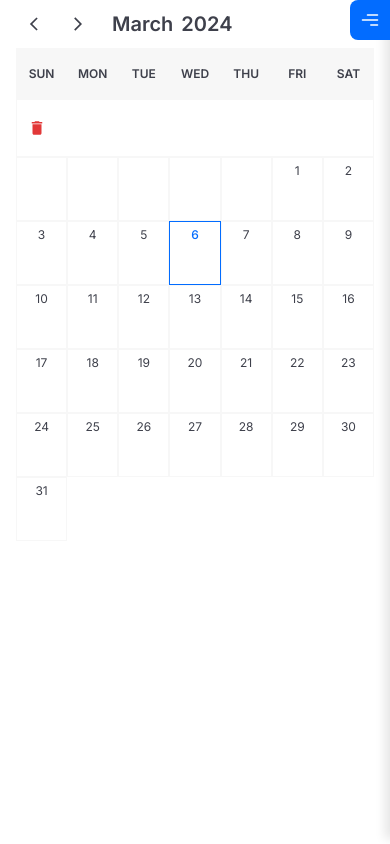
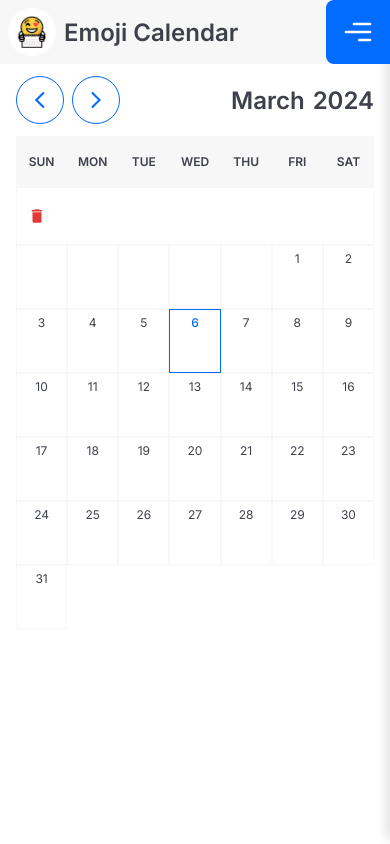
Before and after one commit to yashksaini/emoji-calendar, a React (Vite) app: page / in a window 390 px wide. Built offline with nearby package versions, Linux system fonts and the light colour scheme.

Commit message:
fix: :ambulance: Tooltip fix and responsive view fix

```diff
--- a/src/App.jsx
+++ b/src/App.jsx
@@ -21,6 +21,10 @@ function App() {
         setSavedemojis={setSavedemojis}
         savedemojis={savedemojis}
       />
+      <div className="top-bar">
+        <img src="./emoji-calendar.png" />
+        <p>Emoji Calendar</p>
+      </div>
       <ToastContainer
         position="top-center"
         autoClose={2000}
--- a/src/Calendar.jsx
+++ b/src/Calendar.jsx
@@ -109,10 +109,6 @@ const Calendar = ({ setSelDate, selDate, savedemojis }) => {
       console.log(error);
     };
   };
-  useEffect(() => {
-    // Any side effects related to currEmoji can be performed here
-    console.log("Current Emoji:", currEmoji);
-  }, [currEmoji]);
 
   const getCompleteEmojiData = async (db) => {
     let filledData = [];
--- a/src/EmojiSelect.jsx
+++ b/src/EmojiSelect.jsx
@@ -57,6 +57,7 @@ const EmojiSelect = ({ savedemojis, setSavedemojis }) => {
     }
     localStorage.setItem("savedemojis", JSON.stringify(selectedEmojiList));
     setSavedemojis(selectedEmojiList);
+    saveData();
   };
   const saveData = () => {
     localStorage.setItem("emojiContent", JSON.stringify(emojiContent));
@@ -125,34 +126,16 @@ const EmojiSelect = ({ savedemojis, setSavedemojis }) => {
         )}
       </div>
       {screen === 2 && (
-        <>
         <div className="emoji-select">
-            {filteredemojis
-              .filter((emoji) => savedemojis.indexOf(emoji.id) !== -1)
-              .map((emoji, index) => (
+          {filteredemojis.map((emoji, index) => (
             <Emoji
               handleSaveEmoji={handleSaveEmoji}
               emoji={emoji}
               key={index}
               savedemojis={savedemojis}
-                  keyValue={"saved-"}
             />
           ))}
         </div>
-          <div className="emoji-select">
-            {filteredemojis
-              .filter((emoji) => savedemojis.indexOf(emoji.id) == -1)
-              .map((emoji, index) => (
-                <Emoji
-                  handleSaveEmoji={handleSaveEmoji}
-                  emoji={emoji}
-                  key={index}
-                  savedemojis={savedemojis}
-                  keyValue={"unsaved-"}
-                />
-              ))}
-          </div>
-        </>
       )}
       {screen === 1 && (
         <div className="emoji-list">
--- a/src/components/Emoji.jsx
+++ b/src/components/Emoji.jsx
@@ -1,12 +1,11 @@
 /* eslint-disable react/prop-types */
 import { IoIosCheckmarkCircle } from "react-icons/io";
 import { Tooltip as ReactTooltip } from "react-tooltip";
-const Emoji = ({ emoji, handleSaveEmoji, savedemojis, keyValue }) => {
-  console.log(emoji, keyValue);
+const Emoji = ({ emoji, handleSaveEmoji, savedemojis }) => {
   return (
     <>
       <span
-        data-tooltip-id={"tooltip-" + keyValue + emoji.id}
+        data-tooltip-id={"tooltip-" + emoji.id}
         onClick={() => {
           handleSaveEmoji(emoji);
         }}
@@ -16,11 +15,11 @@ const Emoji = ({ emoji, handleSaveEmoji, savedemojis, keyValue }) => {
           <IoIosCheckmarkCircle className="emoji-tick" />
         )}
         <ReactTooltip
-          id={"tooltip-" + keyValue + emoji.id}
+          id={"tooltip-" + emoji.id}
           place="bottom"
           content={emoji.name}
         />
-      </span>{" "}
+      </span>
     </>
   );
 };
--- a/src/components/SavedEmojes.jsx
+++ b/src/components/SavedEmojes.jsx
@@ -12,7 +12,6 @@ const SavedEmojes = ({ savedemojis, saveCurrEmoji, currEmoji }) => {
   }
   const handleSelectCurrent = (emoji_id) => {
     saveCurrEmoji(emoji_id);
-    console.log("SAVED", emoji_id);
   };
 
   return (
--- a/src/index.css
+++ b/src/index.css
@@ -385,12 +385,15 @@ a {
   z-index: 8;
 }
 .toastContainer .Toastify__toast {
-  padding: 12px !important;
+  padding: 8px !important;
   color: var(--black);
-  border-radius: 50px !important;
+  border-radius: 12px !important;
   box-shadow: rgba(0, 0, 0, 0.15) 0px 5px 15px 0px;
 }
 .arrow-open {
+  display: none;
+}
+.top-bar {
   display: none;
 }
 @media only screen and (max-width: 1024px) {
@@ -403,6 +406,29 @@ a {
 
 @media only screen and (max-width: 768px) {
   /* Tablet */
+  .top-bar {
+    display: flex;
+    width: 100%;
+    position: fixed;
+    top: 0;
+    left: 0;
+    height: 64px;
+    background-color: #f7f7f7;
+    padding: 8px;
+    display: flex;
+    justify-content: flex-start;
+    align-items: center;
+    gap: 8px;
+  }
+  .top-bar img {
+    width: 48px;
+    aspect-ratio: 1;
+  }
+  .top-bar p {
+    font-size: 24px;
+    font-weight: 600;
+    color: var(--black);
+  }
   .emoji-container {
     width: 300px;
     min-height: 100vh;
@@ -421,15 +447,15 @@ a {
     transition: right 0.3s ease-in;
   }
   .arrow-open {
-    width: 40px;
-    height: 40px;
+    width: 64px;
+    height: 64px;
     display: flex;
     justify-content: center;
     align-items: center;
     border-radius: 8px 0 0 8px;
     background-color: var(--blue);
     color: #fff;
-    font-size: 20px;
+    font-size: 32px;
     position: fixed;
     right: 0;
     top: 0;
@@ -446,28 +472,26 @@ a {
   }
   .container {
     gap: 0px;
-    padding-top: 0px;
+    padding-top: 64px;
   }
   .calendar {
     margin-top: 0px;
   }
   .header {
     padding: 0px;
-    justify-content: flex-start;
     gap: 16px;
-    padding: 0px;
-    height: 48px;
+    padding: 12px 0;
   }
   .arrows {
     gap: 8px;
   }
   .arrows button {
-    font-size: 16px;
-    width: 36px;
+    border: 1px solid var(--blue);
+    color: var(--blue);
   }
   .select-box {
     gap: 8px;
-    font-size: 20px;
+    font-size: 24px;
   }
   .calendar-body {
     padding: 0px;
@@ -486,6 +510,16 @@ a {
   .emoji-date {
     font-size: 14px;
   }
+  .toastContainer {
+    padding: 16px;
+  }
+  .toastContainer .Toastify__toast {
+    padding: 8px !important;
+    color: var(--black);
+    border-radius: 12px !important;
+    box-shadow: rgba(0, 0, 0, 0.15) 0px 5px 15px 0px;
+    margin-bottom: 8px;
+  }
 }
 
 @media only screen and (max-width: 480px) {
```
Lines whose indentation alone changed are shown as unchanged.
